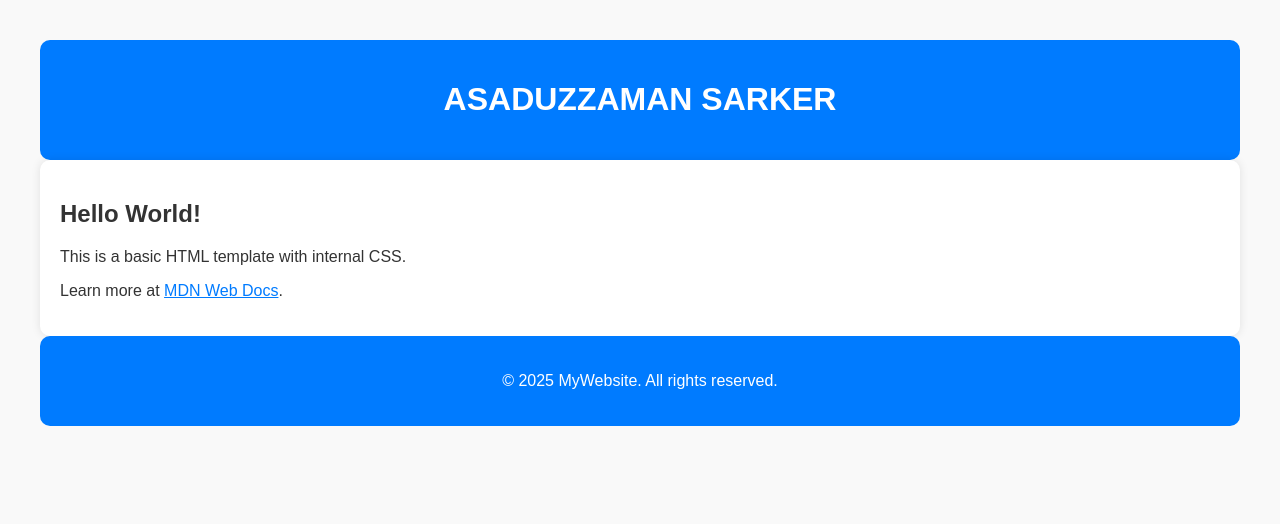
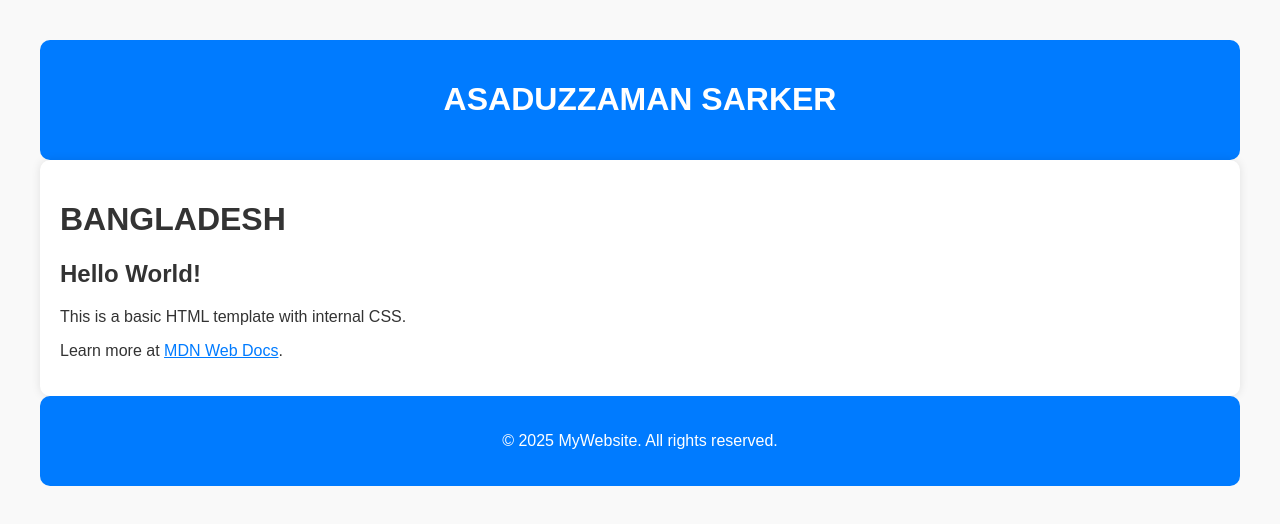
Before and after one commit to asaduzzaman-sarker/new-project, a plain HTML site: page index.html in a window 1280 px wide. Drawn offline with Linux system fonts and the light colour scheme.

Commit message:
Update index.html

```diff
--- a/index.html
+++ b/index.html
@@ -36,6 +36,7 @@
   </header>
 
   <main>
+    <h1>BANGLADESH</h1>
     <h2>Hello World!</h2>
     <p>This is a basic HTML template with internal CSS.</p>
     <p>Learn more at <a href="https://developer.mozilla.org/en-US/docs/Web/HTML" target="_blank">MDN Web Docs</a>.</p>
```
